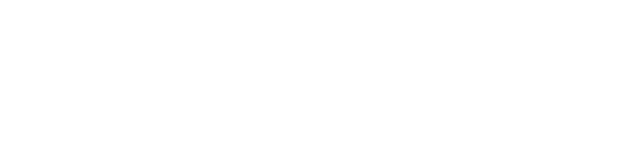
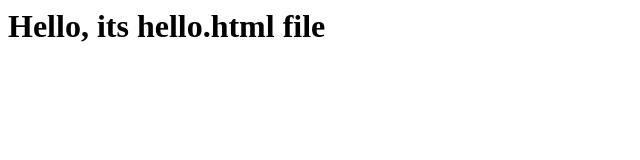
Before and after one commit to maxbusters/helloGir, a plain HTML site: page hello.html in a window 1280 px wide. Shown: the whole page, without its empty margins (0-640 px from the left). Drawn offline with Linux system fonts and the light colour scheme.

```diff
--- a/hello.html
+++ b/hello.html
@@ -1,3 +1,6 @@
 <html>
     <head></head>
+    <body>
+        <h1>Hello, its hello.html file</h1>
+    </body>
 </html>
```
